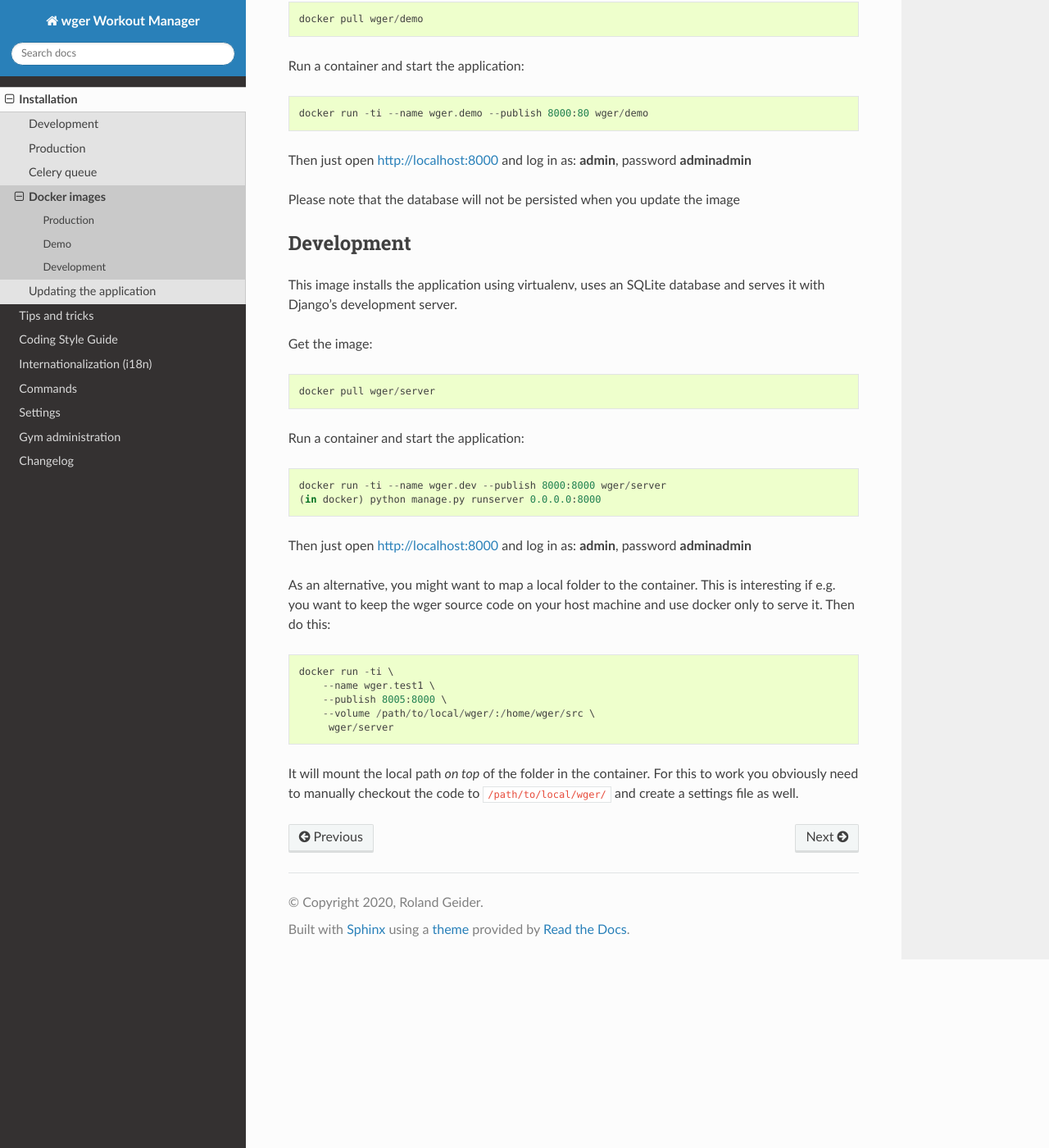
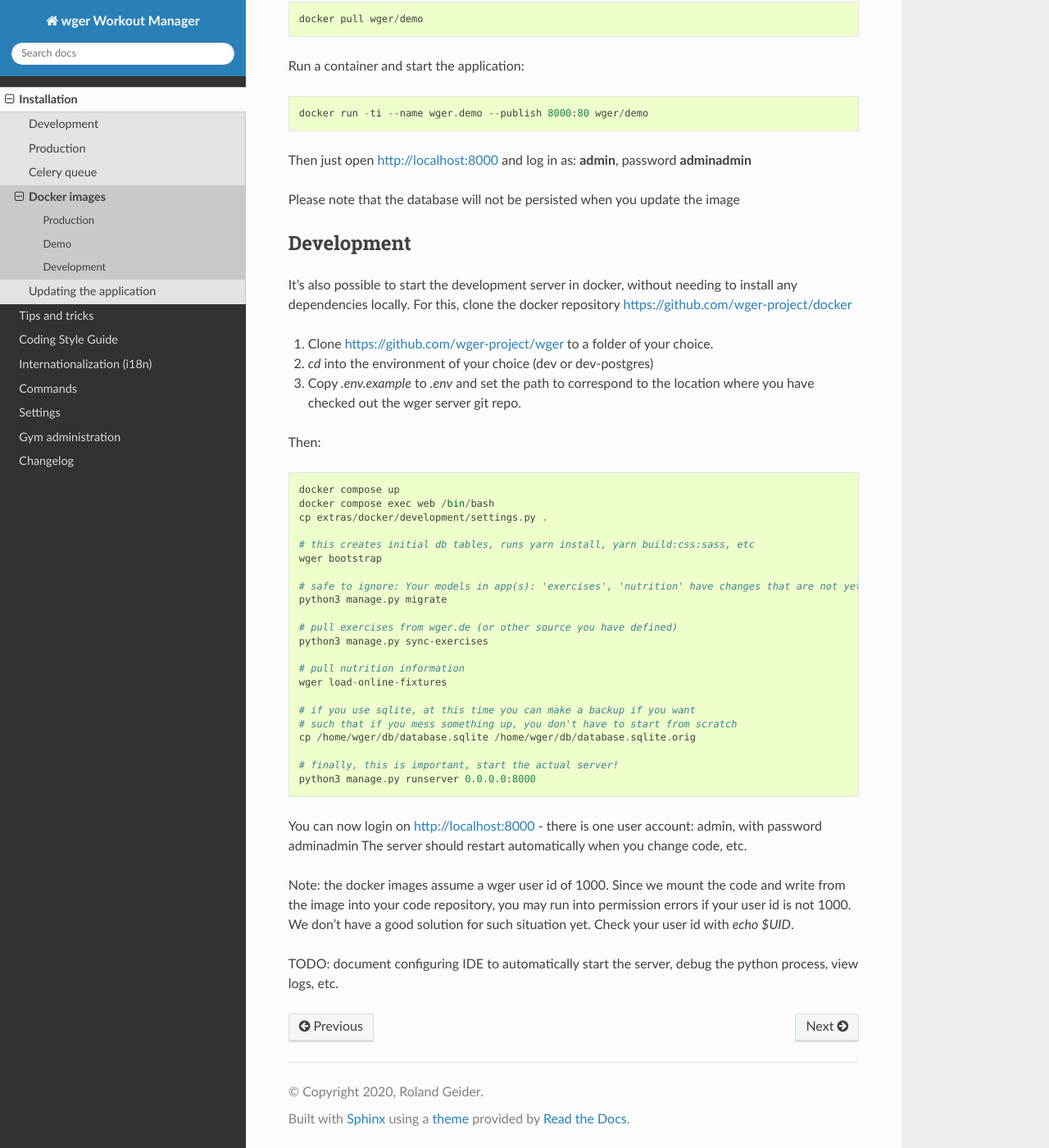
Before and after one commit to wger-project/docs, a Sphinx documentation site: the page built from docs/docker.rst, in a window 1280 px wide and 1400 px high, scrolled down 666 px. Shown: the whole window at 82% size. Built offline with Sphinx 7.4.7 and the Read the Docs theme 3.1.0, drawn with Linux system fonts in a browser that asks for light colours.

Commit message:
Update section on developing with docker

```diff
--- a/docs/docker.rst
+++ b/docs/docker.rst
@@ -41,30 +41,47 @@ Please note that the database will not be persisted when you update the image
 Development
 -----------
 
-This image installs the application using virtualenv, uses an SQLite database
-and serves it with Django's development server.
+It's also possible to start the development server in docker, without needing to
+install any dependencies locally. For this, clone the docker repository https://github.com/wger-project/docker
 
-Get the image::
 
-    docker pull wger/server
+1. Clone https://github.com/wger-project/wger to a folder of your choice.
+2. `cd` into the environment of your choice (dev or dev-postgres)
+3. Copy `.env.example` to `.env` and set the path to correspond to the location where
+   you have checked out the wger server git repo.
 
-Run a container and start the application::
+Then::
 
-    docker run -ti --name wger.dev --publish 8000:8000 wger/server
-    (in docker) python manage.py runserver 0.0.0.0:8000
+    docker compose up
+    docker compose exec web /bin/bash
+    cp extras/docker/development/settings.py .
 
-Then just open http://localhost:8000 and log in as: **admin**, password **adminadmin**
+    # this creates initial db tables, runs yarn install, yarn build:css:sass, etc
+    wger bootstrap
 
-As an alternative, you might want to map a local folder to the container.
-This is interesting if e.g. you want to keep the wger source code on
-your host machine and use docker only to serve it. Then do this::
+    # safe to ignore: Your models in app(s): 'exercises', 'nutrition' have changes that are not yet reflected in a migration, and so won't be applied.
+    python3 manage.py migrate
 
-    docker run -ti \
-        --name wger.test1 \
-        --publish 8005:8000 \
-        --volume /path/to/local/wger/:/home/wger/src \
-         wger/server
+    # pull exercises from wger.de (or other source you have defined)
+    python3 manage.py sync-exercises
 
-It will mount the local path *on top* of the folder in the container. For this to
-work you obviously need to manually checkout the code to ``/path/to/local/wger/``
-and create a settings file as well.
+    # pull nutrition information
+    wger load-online-fixtures
+
+    # if you use sqlite, at this time you can make a backup if you want
+    # such that if you mess something up, you don't have to start from scratch
+    cp /home/wger/db/database.sqlite /home/wger/db/database.sqlite.orig
+
+    # finally, this is important, start the actual server!
+    python3 manage.py runserver 0.0.0.0:8000
+
+You can now login on http://localhost:8000 - there is one user account: admin, with password adminadmin
+The server should restart automatically when you change code, etc.
+
+
+Note: the docker images assume a wger user id of 1000. Since we mount the code
+and write from the image into your code repository, you may run into permission errors
+if your user id is not 1000. We don't have a good solution for such situation yet.
+Check your user id with `echo $UID`.
+
+TODO: document configuring IDE to automatically start the server, debug the python process, view logs, etc.
```
